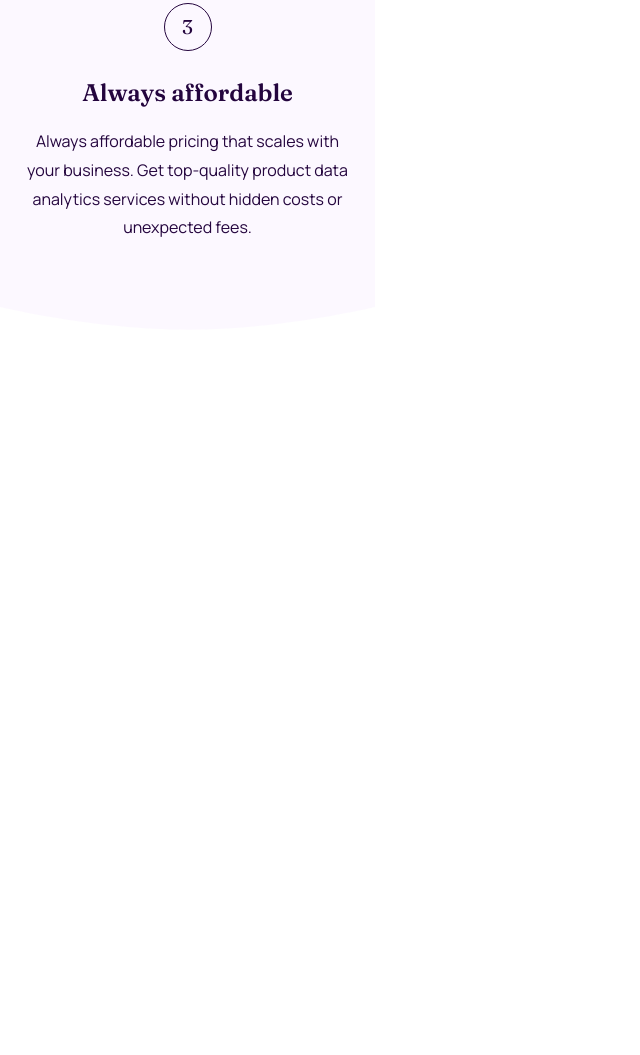
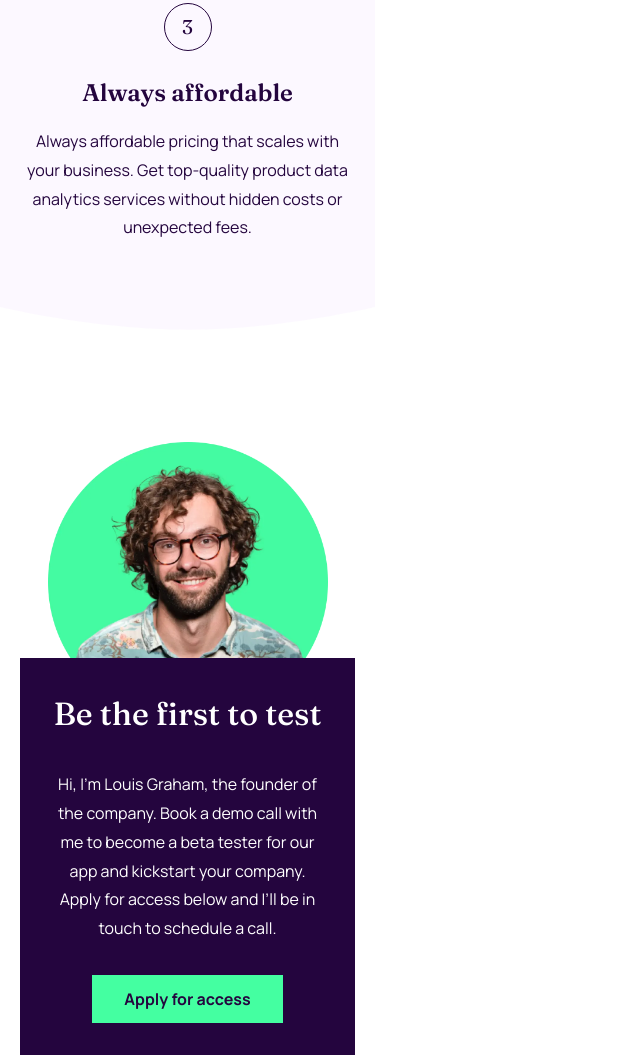
Before and after one commit to KarolinaMas/workit-landing-page, a plain HTML site: page index.html in a window 1280 px wide. Shown: the part 1122-2177 px from the top of the page, without its empty margins (0-640 px from the left). Before the commit the page ends 1453 px from the top, so only its background shows below. Drawn offline with Linux system fonts and the light colour scheme.

Commit message:
add apply section content and style it

```diff
--- a/css/main.css
+++ b/css/main.css
@@ -24,7 +24,8 @@ header,
 
 .hero h1,
 .info h2,
-.info-item div {
+.info-item div,
+.apply-box h3 {
   font-family: var(--heading-font);
 }
 
@@ -69,6 +70,7 @@ nav {
 .hero h1 {
   font-size: 2.7rem;
   line-height: 1;
+  margin-bottom: 2.5rem;
 }
 
 .hero span {
@@ -81,7 +83,6 @@ nav {
   background-color: var(--primary-green);
   font-weight: 700;
   padding: 0.75em 2em;
-  margin-top: 2.5em;
 }
 
 .hero-img {
@@ -144,3 +145,37 @@ nav {
 .info-item p {
   line-height: 1.8;
 }
+
+/* apply section */
+
+.apply .container {
+  padding-top: 7rem;
+  margin: 0 auto;
+}
+
+.apply .container img {
+  width: 280px;
+  margin: 0 auto;
+  margin-bottom: -4rem;
+}
+
+.apply-box {
+  background-color: #24053e;
+  color: white;
+  padding: 2rem;
+  display: flex;
+  flex-direction: column;
+  align-items: center;
+  gap: 2rem;
+  position: relative;
+  z-index: 100;
+}
+
+.apply-box h3 {
+  font-size: 2rem;
+  font-weight: 500;
+}
+
+.apply-box p {
+  line-height: 1.8;
+}
--- a/index.html
+++ b/index.html
@@ -68,7 +68,22 @@
         </div>
       </section>
       <section class="apply" id="apply-section">
-        <div class="container"></div>
+        <div class="container">
+          <img
+            src="img/image-founder.webp"
+            alt="Profile picture of the founder."
+          />
+          <div class="apply-box">
+            <h3>Be the first to test</h3>
+            <p>
+              Hi, I'm Louis Graham, the founder of the company. Book a demo call
+              with me to become a beta tester for our app and kickstart your
+              company. Apply for access below and I’ll be in touch to schedule a
+              call.
+            </p>
+            <button class="btn-primary">Apply for access</button>
+          </div>
+        </div>
       </section>
     </main>
     <footer></footer>
```
